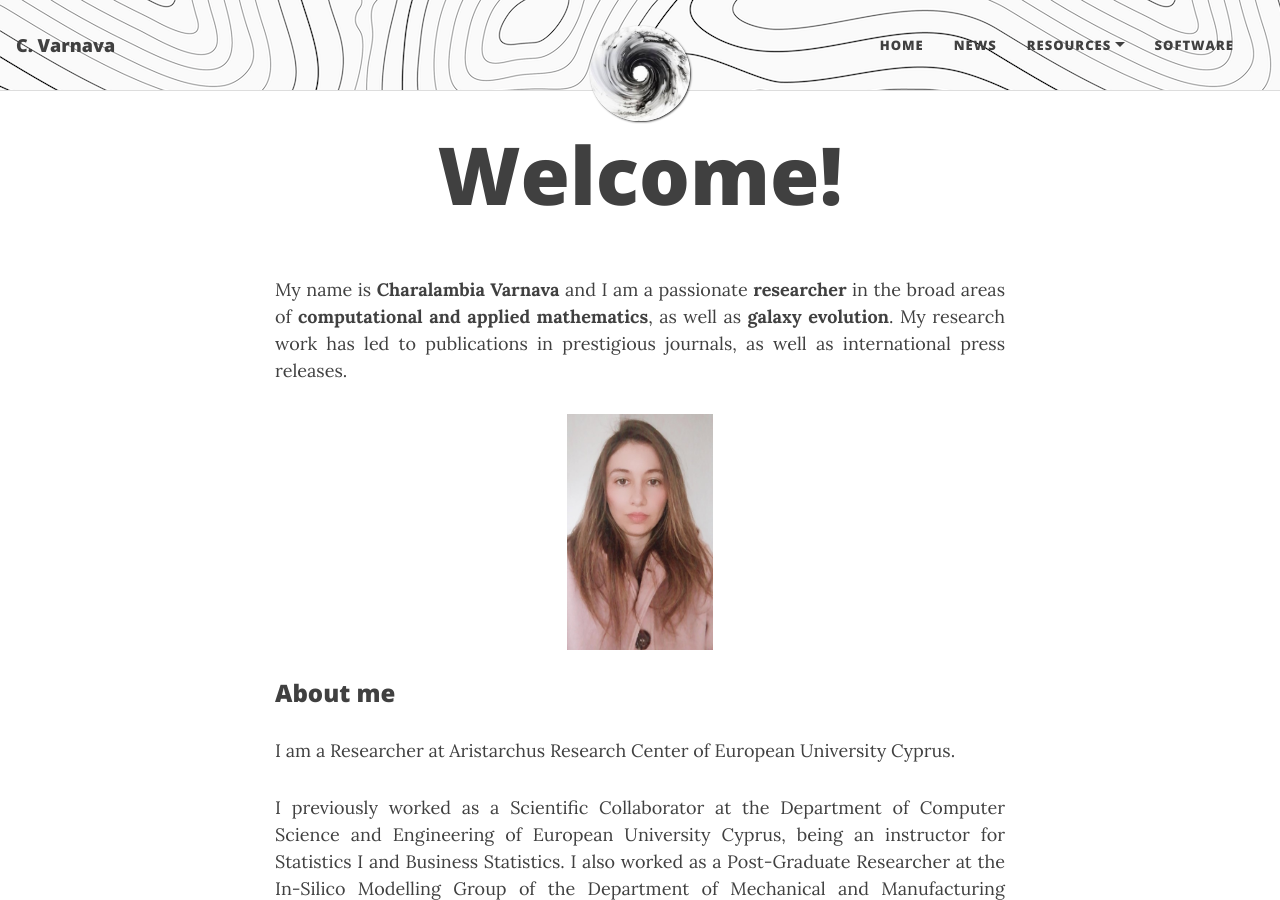
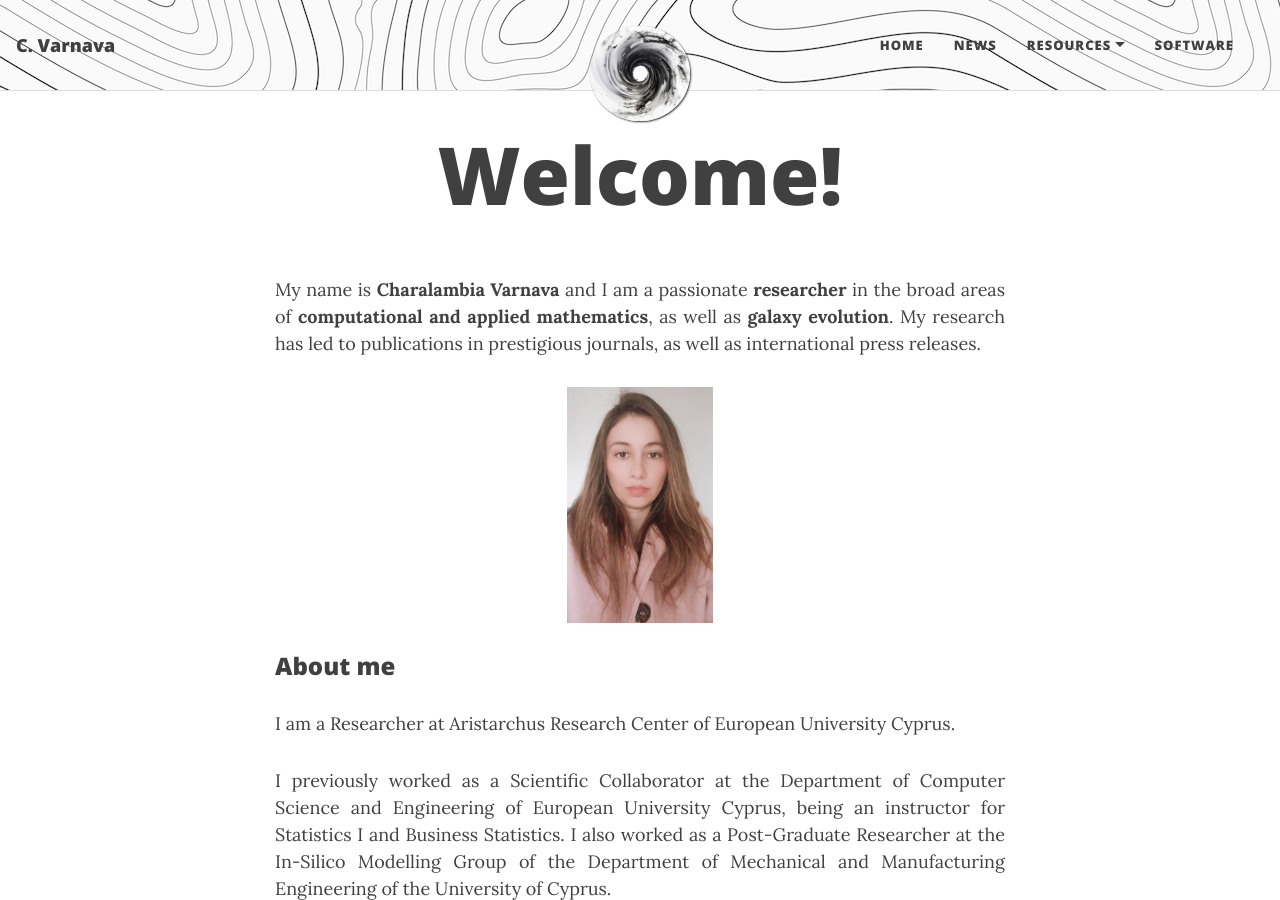
Before and after one commit to ch-var/ch-var.github.io, a Jekyll site: the page built from index.html, in a window 1280 px wide and 900 px high. Built offline with Jekyll 4.4.1, drawn with Linux system fonts in a browser that asks for light colours; the list of posts is cut into pages by our own code.

Commit message:
Update index.html

```diff
--- a/index.html
+++ b/index.html
@@ -2,7 +2,7 @@
 layout: page
 title: Welcome!
 ---
-<p align='justify'>My name is <b>Charalambia Varnava</b> and I am a passionate <b>researcher</b> in the broad areas of <b>computational and applied mathematics</b>, as well as <b>galaxy evolution</b>. My research work has led to publications in prestigious journals, as well as international
+<p align='justify'>My name is <b>Charalambia Varnava</b> and I am a passionate <b>researcher</b> in the broad areas of <b>computational and applied mathematics</b>, as well as <b>galaxy evolution</b>. My research has led to publications in prestigious journals, as well as international
 press releases.</p>
 
 <p align="center">
```
